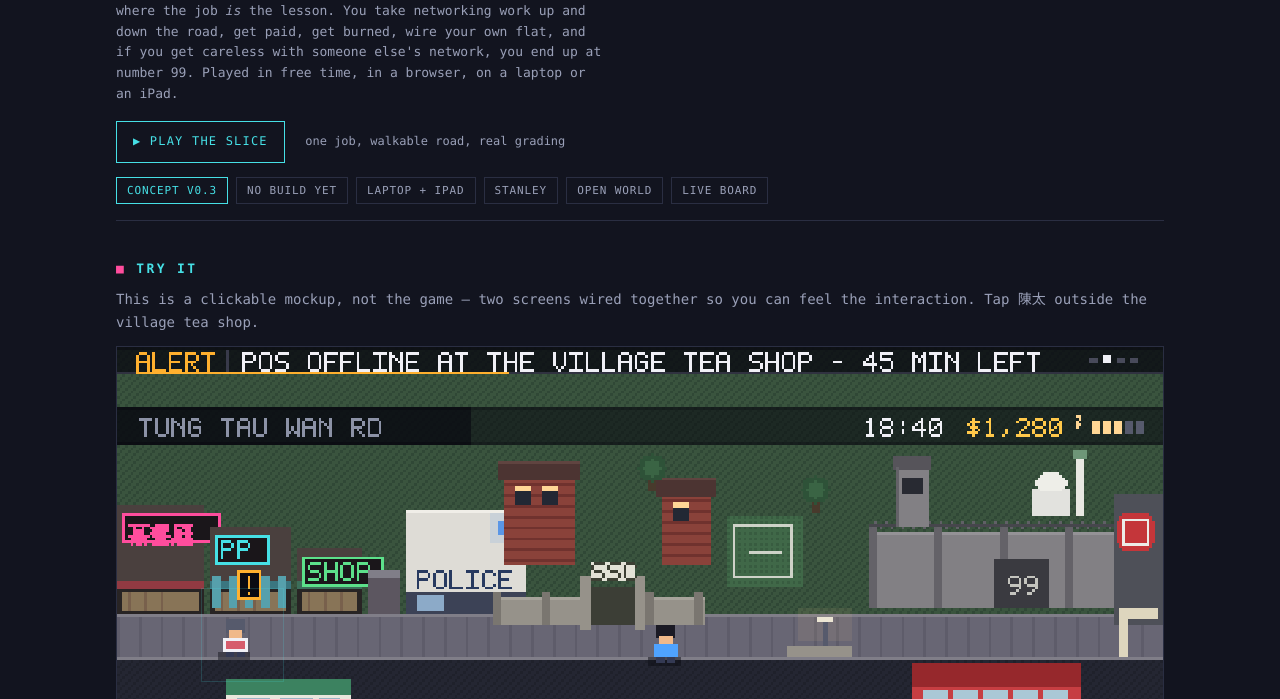
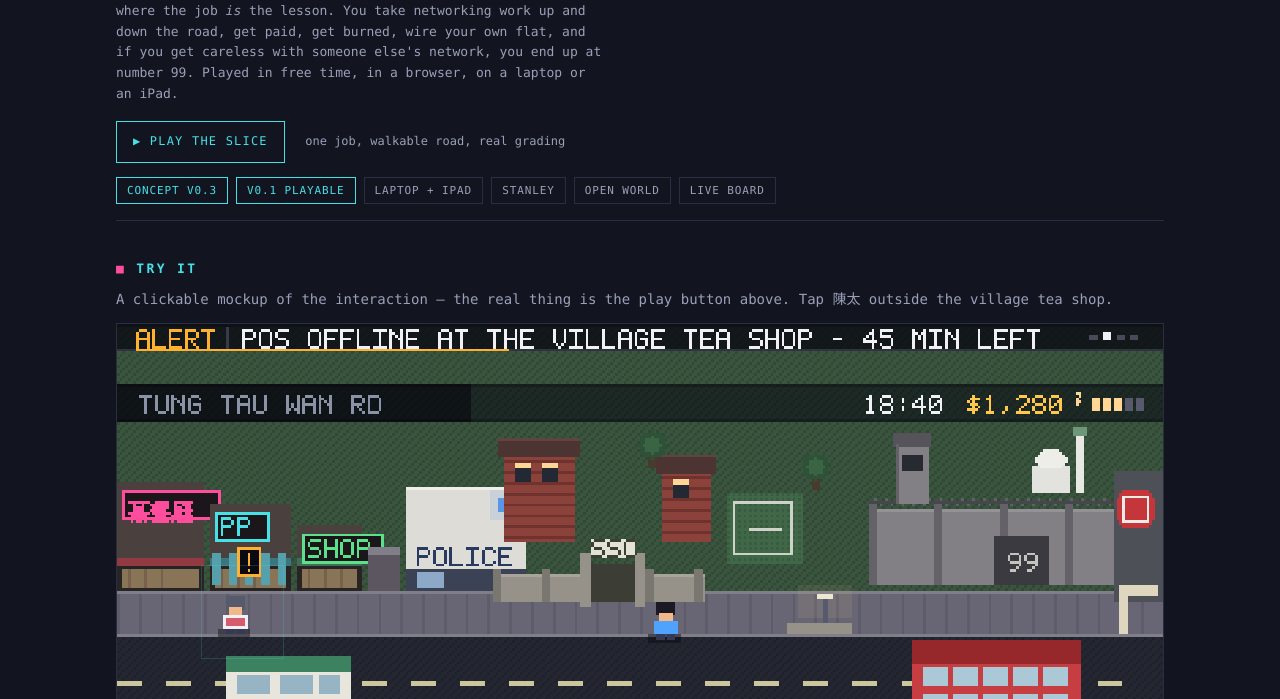
Before and after one commit to SSC-Program-Team/cit-game, a website built with Vite: page site/index.html in a window 1280 px wide. Shown: the part 101-800 px from the top of the page. Built offline with nearby package versions, Linux system fonts and the light colour scheme; files whose address does not match are found by name.

Commit message:
site: the design page no longer claims there is no build

```diff
--- a/site/index.html
+++ b/site/index.html
@@ -81,7 +81,7 @@
       <span class="muted" style="font-size:12px;margin-left:12px">one job, walkable road, real grading</span></p>
     <div class="chips">
       <span class="chip on">concept v0.3</span>
-      <span class="chip">no build yet</span>
+      <span class="chip on">v0.1 playable</span>
       <span class="chip">laptop + iPad</span>
       <span class="chip">stanley</span>
       <span class="chip">open world</span>
@@ -90,8 +90,8 @@
   </header>
 
   <h2>Try it</h2>
-  <p class="muted">This is a clickable mockup, not the game — two screens wired together so you can
-  feel the interaction. Tap 陳太 outside the village tea shop.</p>
+  <p class="muted">A clickable mockup of the interaction — the real thing is the play button above.
+  Tap 陳太 outside the village tea shop.</p>
 
   <div class="stage" id="stage">
     <img id="shot" src="img/01-city-night.png?v5" alt="Top-down Hong Kong street at night">
```
